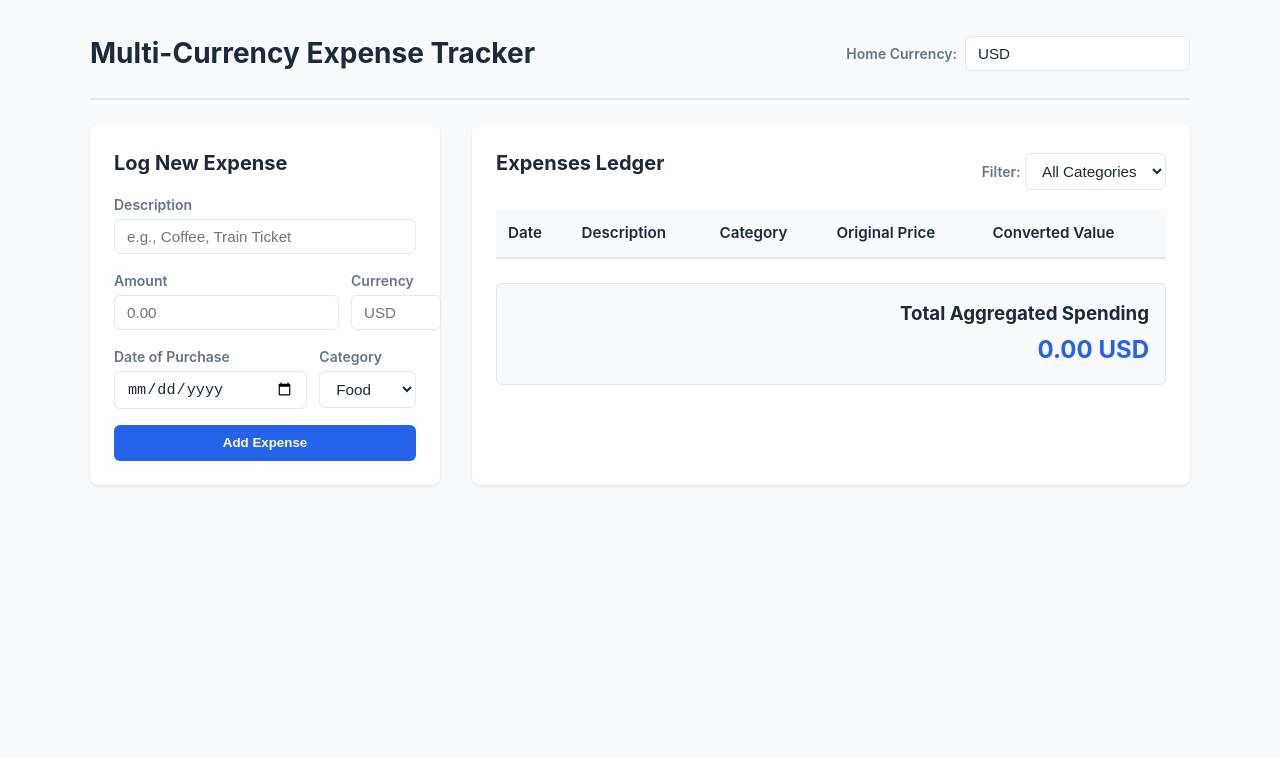
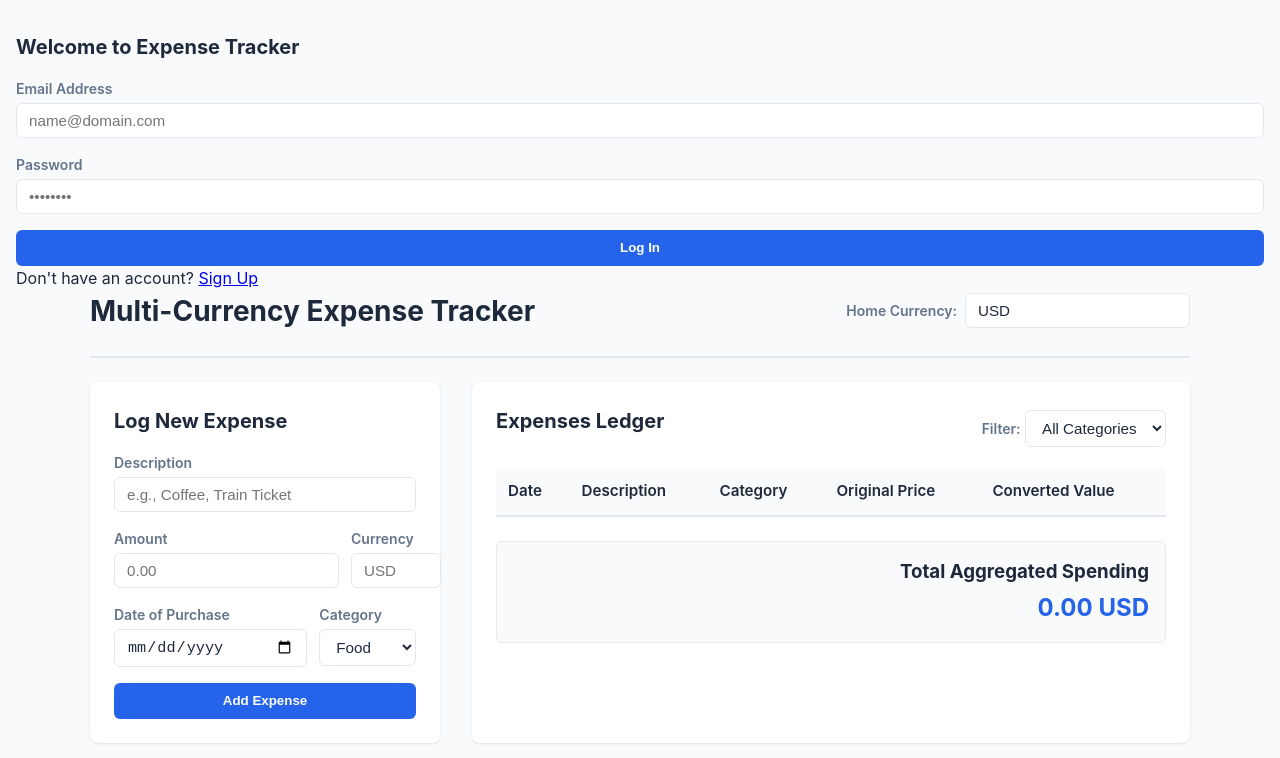
Before and after one commit to jkorir-dev/expense-tracker, a website with bundled scripts: page index.html in a window 1280 px wide. Built offline with nearby package versions, Linux system fonts and the light colour scheme; no server answers.

Commit message:
feat: design auth form markup overlay structure for login and signup screens

```diff
--- a/index.html
+++ b/index.html
@@ -7,6 +7,27 @@
   <link rel="stylesheet" href="style.css">
 </head>
 <body>
+  <div id="auth-overlay" class="auth-overlay">
+  <div class="auth-card">
+    <h2 id="auth-title">Welcome to Expense Tracker</h2>
+    <form id="auth-form">
+      <div class="form-group">
+        <label for="auth-email">Email Address</label>
+        <input type="email" id="auth-email" placeholder="name@domain.com" required>
+      </div>
+      <div class="form-group">
+        <label for="auth-password">Password</label>
+        <input type="password" id="auth-password" placeholder="••••••••" required>
+      </div>
+      <button type="submit" id="auth-submit-btn" class="btn-primary">Log In</button>
+    </form>
+    <p class="auth-toggle-text">
+      <span id="auth-toggle-msg">Don't have an account?</span>
+      <a href="#" id="auth-toggle-link">Sign Up</a>
+    </p>
+  </div>
+</div>
+
   <div class="app-container">
     <header>
       <h1>Multi-Currency Expense Tracker</h1>
```
